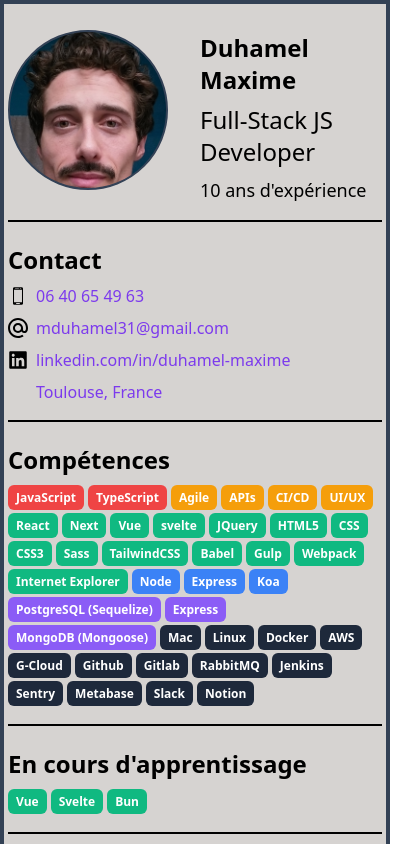
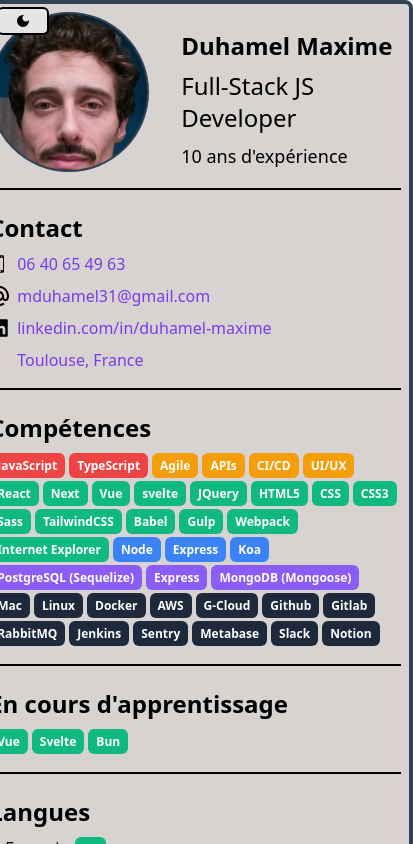
Before and after one commit to max--/cv, a Next.js app: page / in a window 390 px wide. Shown: the top 844 px of the page, 413 px wide, since content can reach past the window. Built offline with nearby package versions, Linux system fonts and the light colour scheme; some icons are missing; what tailwindcss-debug-screens would draw is missing.

Commit message:
some love

```diff
--- a/components/Tag.tsx
+++ b/components/Tag.tsx
@@ -70,11 +70,10 @@
       break
   }
 
-  // TODO: handle break word
   return (
     <span
       className={clsx(
-        'px-2 py-1 rounded-md text-white text-xs font-semibold cursor-default break-keep',
+        'px-2 py-1 rounded-md text-white text-xs font-semibold cursor-default keep-word',
         classes,
         colorClasses,
       )}
--- a/pages/_document.tsx
+++ b/pages/_document.tsx
@@ -6,7 +6,7 @@
   return (
     <Html lang="en">
       <Head />
-      <body className={clsx("h-screen", "debug-screens")}>
+      <body className={clsx("h-screen", "-debug-screens")}>
         <Main />
         <NextScript />
       </body>
--- a/pages/index.tsx
+++ b/pages/index.tsx
@@ -89,11 +89,12 @@
   const handleSetTheme = useCallback(
     () => {
       const newTheme = theme === 'dark' ? 'light' : 'dark'
-      if (newTheme === 'dark') {
-        document.documentElement.classList.add('dark')
-      } else {
-        document.documentElement.classList.remove('dark')
-      }
+      document.documentElement.classList.toggle('dark')
+      // if (newTheme === 'dark') {
+      //   document.documentElement.classList.add('dark')
+      // } else {
+      //   document.documentElement.classList.remove('dark')
+      // }
       setTheme(newTheme)
     },
     [theme]
@@ -106,7 +107,7 @@
   // const t = (str: string) => str
 
   return (
-    <main className="flex justify-center content-center bg-stone-500 dark:bg-slate-700">
+    <main className="flex justify-center content-center 4xs:bg-gray-700 xs:bg-stone-500 dark:bg-slate-700">
       {/* <button
         className="w-fit absolute top-2 mr-20 px-4 font-semibold rounded-md border-2 border-black bg-stone-200 text-black dark:bg-slate-700 dark:text-white hover:scale-110 active:scale-100 duration-200"
         onClick={handleSetLang}
@@ -122,13 +123,29 @@
       </button> */}
 
       <div className={clsx(
-        'flex flex-col m-4 4xs:m-0 xs:m-4 p-4 4xs:p-1 xs:p-8',
-        'bg-stone-300 border-4 border-gray-700 xs:rounded-2xl shadow-xl dark:bg-stone-600 dark:border-black dark:text-white',
+        'flex flex-col m-4 4xs:m-0 xs:m-4 p-4 4xs:p-2 xs:p-8',
+        'border-4 shadow-xl dark:text-white',
+        'bg-stone-300 dark:bg-stone-600',
+        'border-gray-700 dark:border-black',
+        '4xs:rounded-lg xs:rounded-2xl',
+        // 'bg-stone-300 border-gray-700 4xs:rounded-lg xs:rounded-2xl dark:bg-stone-600 dark:border-black dark:text-white',
       )}>
 
-        <header className="3xs:mt-2">
+        <header className="">
           <div className="flex flex-col 2xs:flex-row justify-start items-center 2xs:space-x-8">
-            <div className="">
+            <div className="relative">
+              <button
+                className="w-fit absolute top-2 ml-2 px-4 py-1 rounded-md border-2 border-black bg-stone-200 text-black dark:bg-slate-700 dark:text-white hover:scale-110 active:scale-100 duration-200"
+                style={{
+                  top: "-5px",
+                }}
+                onClick={handleSetTheme}
+              >
+                { theme === 'light'
+                  ? <MdDarkMode />
+                  : <FaSun />
+                }
+              </button>
               <div
                 className="h-40 w-40 bg-cover bg-no-repeat rounded-full border-2 border-gray-700"
                 style={{
@@ -324,7 +341,7 @@
                     <a
                       href="https://www.linkedin.com/company/maestro-corporation/"
                       target="_blank"
-                      className="text-purple-600 hover:underline dark:text-purple-300"
+                      className="mr-4 text-purple-600 hover:underline dark:text-purple-300"
                     >
                       <strong className="text-xl">Maestro Corporation</strong>
                     </a>
@@ -367,7 +384,7 @@
                     <a
                       href="https://www.netexplorer.fr/en/"
                       target="_blank"
-                      className="text-purple-600 hover:underline dark:text-purple-300"
+                      className="mr-4 text-purple-600 hover:underline dark:text-purple-300"
                     >
                       <strong className="text-xl">NetExplorer</strong>
                     </a>
@@ -396,7 +413,7 @@
                     <a
                       href="https://www.univers-cites.fr/2013/04/26/restez-connectes-avec-lappli-neventy/"
                       target="_blank"
-                      className="text-purple-600 hover:underline dark:text-purple-300"
+                      className="mr-4 text-purple-600 hover:underline dark:text-purple-300"
                     >
                       <strong className="text-xl">Neventy</strong>
                     </a>
@@ -426,7 +443,7 @@
                     <a
                       href="https://www.linkedin.com/company/actemiumtoulouserobotique&automation/"
                       target="_blank"
-                      className="text-purple-600 hover:underline dark:text-purple-300"
+                      className="mr-4 text-purple-600 hover:underline dark:text-purple-300"
                     >
                       <strong className="text-xl">Actemium Robotique & Automation</strong>
                     </a>
@@ -457,7 +474,7 @@
                     <a
                       href="https://www.linkedin.com/company/utilib/"
                       target="_blank"
-                      className="text-purple-600 hover:underline dark:text-purple-300"
+                      className="mr-4 text-purple-600 hover:underline dark:text-purple-300"
                     >
                       <strong className="text-xl">Utilib</strong>
                     </a>
@@ -509,7 +526,7 @@
                   </p>
                 </li>
 
-                <li className="mt-4">
+                <li className="my-4">
                   <p className="flex justify-between">
                     <a
                       href="https://www.iut-blagnac.fr/fr/"
--- a/styles/globals.css
+++ b/styles/globals.css
@@ -11,6 +11,7 @@
   }
   .keep-word {
     word-break: keep-all;
+    white-space: nowrap;
   }
 }
 
```
